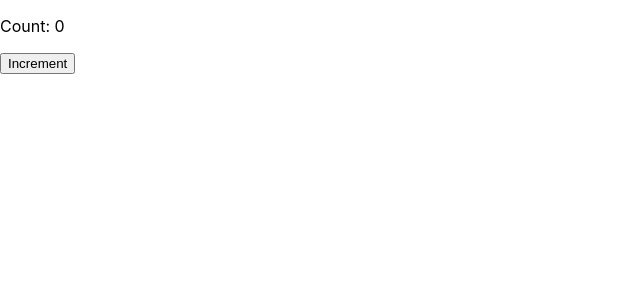
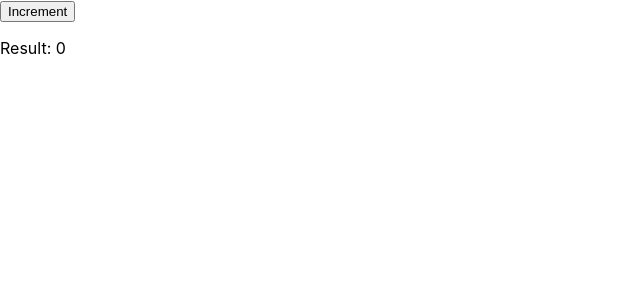
Before and after one commit to salinpaul94/60_DAY_PLAN_FOR_CROSS_PALTFORM_DEVELOPMENT, a React (Create React App) app in the folder cilu_laptop/: page / in a window 1280 px wide. Shown: the top 300 px of the page, without its empty margins (0-640 px from the left). Built offline with nearby package versions, Linux system fonts and the light colour scheme.

Commit message:
day 6 task 13 example 2

```diff
--- a/cilu_laptop/src/App.js
+++ b/cilu_laptop/src/App.js
@@ -1,5 +1,5 @@
 import './App.css';
-import Task13Example1 from './Day6Components/Task13Example1';
+import Task13Example2 from './Day6Components/Task13Example2';
 
 function App() {
   return (
@@ -25,7 +25,8 @@ function App() {
     // <AppTask11Example2/>
     // <Task12Example1/>
     // <Task12Example2/>
-    <Task13Example1/>
+    // <Task13Example1/>
+    <Task13Example2/>
   );
 }
 
--- a/cilu_laptop/src/Day6Components/Task13Example1.js
+++ b/cilu_laptop/src/Day6Components/Task13Example1.js
@@ -1,6 +1,7 @@
 import React, { useState, useCallback } from 'react';
 
 function Button({ onClick, children }) {
+  console.log("button rendered");
   return <button onClick={ onClick }>{ children }</button>;
 }
 
--- /dev/null
+++ b/cilu_laptop/src/Day6Components/Task13Example2.js
@@ -0,0 +1,25 @@
+import React, { useState, useMemo } from 'react';
+
+function ExpensiveCalcualtion({ number }) {
+  const calculate = ( num ) => {
+    console.log( 'Calculating...' );
+    return num * 2;
+  };
+
+  const result = useMemo(() => calculate( number ), [ number ]);
+
+  return <p>Result: { result }</p>;
+}
+
+function Task13Example2() {
+  const [ count, setCount ] = useState( 0 );
+
+  return (
+    <div>
+      <button onClick={() => setCount( count + 1 )}>Increment</button>
+      <ExpensiveCalcualtion number={ count }/>
+    </div>
+  );
+}
+
+export default Task13Example2;
```
